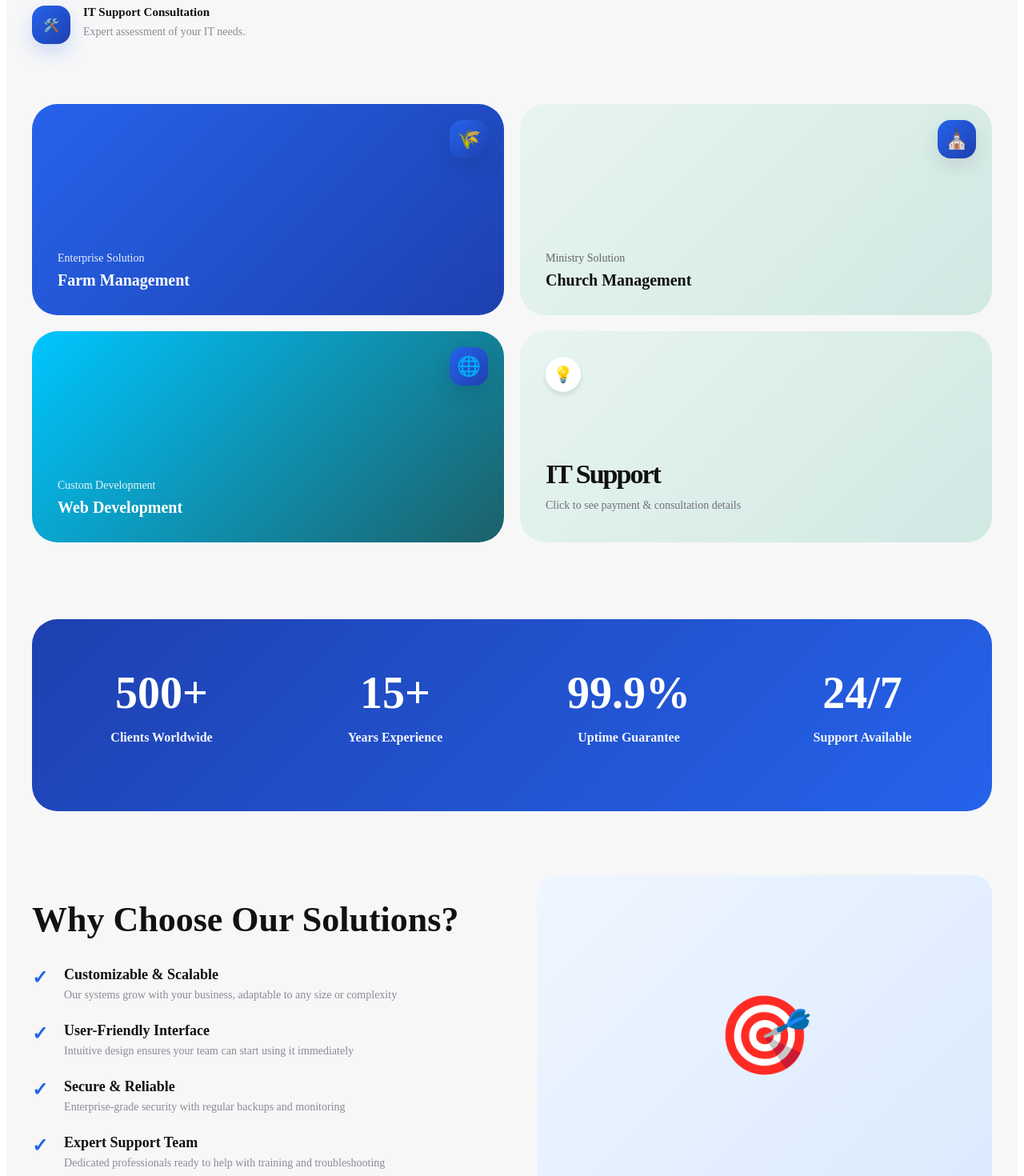
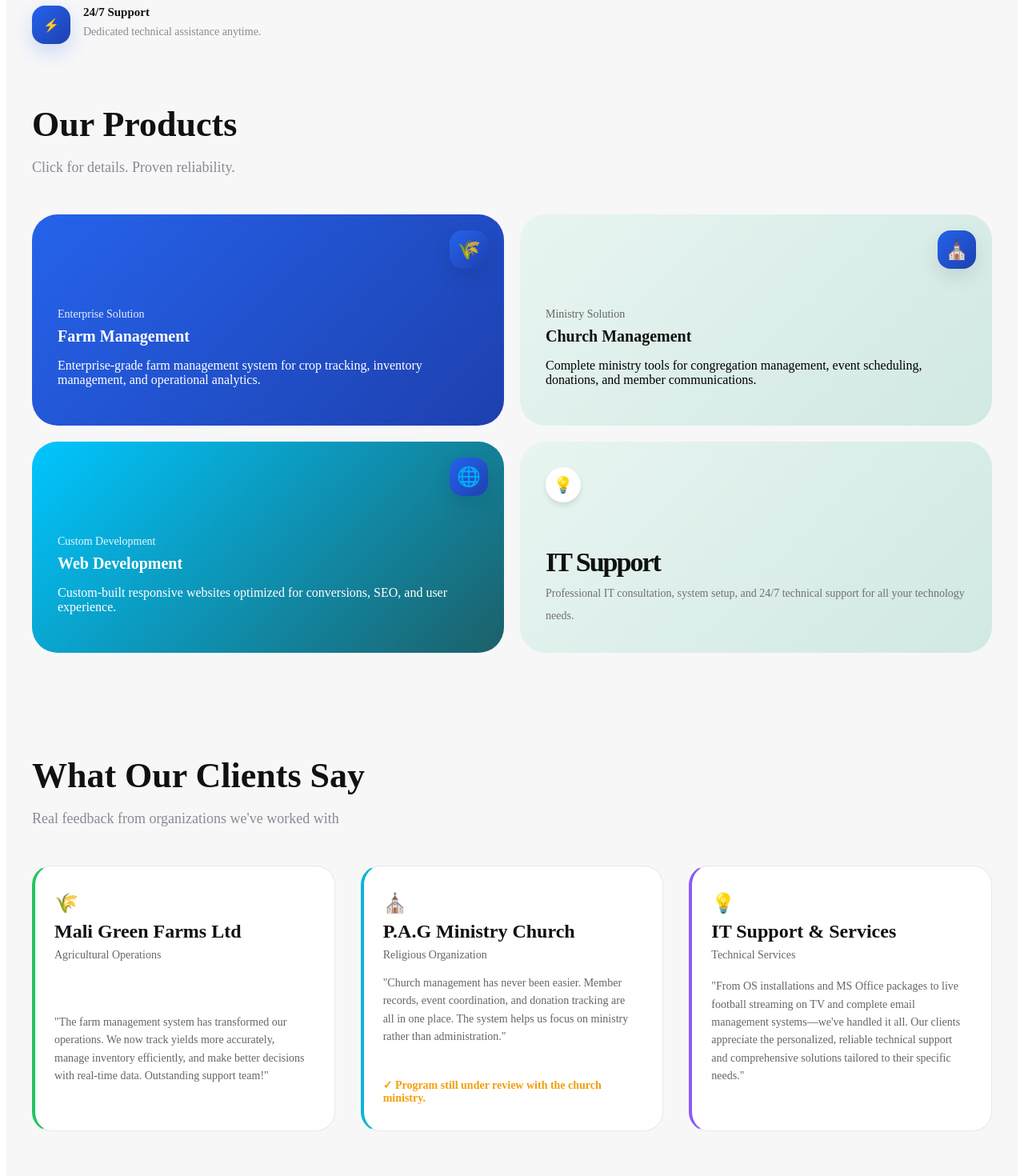
Before and after one commit to badakomora/oceancrashkenya, a React (Create React App) app: page / in a window 1280 px wide. Shown: the part 700-2170 px from the top of the page at 80% size. Built offline with nearby package versions, Linux system fonts and the light colour scheme.

Commit message:
generally

```diff
--- a/src/component/Home.tsx
+++ b/src/component/Home.tsx
@@ -101,10 +101,13 @@ const styles = {
     gap: "4rem",
     alignItems: "center",
     padding: "4rem 0 0",
-    // backgroundImage: "url('https://encrypted-tbn0.gstatic.com/images?q=tbn:ANd9GcRCTwWXrAQ4rszEKaZpLhTfkM4aDUhmhV-EFkVBkhBsPjcEalno8A_32QnY&s=10')",
   } as CSSProperties,
 
   heroLeft: {
+    animation: "fadeUp 1s ease",
+  } as CSSProperties & { animation: string },
+
+  heroRight: {
     animation: "fadeUp 1s ease",
   } as CSSProperties & { animation: string },
 
@@ -214,10 +217,112 @@ const styles = {
     lineHeight: "1.5rem",
   } as CSSProperties,
 
-  heroRight: {
+  productsSection: {
+    marginTop: "6rem",
+    paddingTop: "2rem",
+  } as CSSProperties,
+
+  productsTitle: {
+    fontSize: "2.75rem",
+    fontWeight: 900,
+    color: "#111",
+    marginBottom: "0.5rem",
+    margin: 0,
+  } as CSSProperties,
+
+  productsSubtitle: {
+    fontSize: "1.125rem",
+    color: "#8a8a95",
+    marginBottom: "3rem",
+  } as CSSProperties,
+
+  productGrid: {
+    display: "grid" as const,
+    gridTemplateColumns: "1fr",
+    gap: "2rem",
+  } as CSSProperties,
+
+  featuredCard: {
     position: "relative" as const,
-    animation: "fadeUp 1s ease",
-  } as CSSProperties & { animation: string },
+    borderRadius: "2rem",
+    overflow: "hidden" as const,
+    background: "linear-gradient(135deg, #2563eb 0%, #1e40af 100%)",
+    padding: "3rem",
+    display: "flex" as const,
+    flexDirection: "column" as const,
+    justifyContent: "space-between",
+    minHeight: "320px",
+    cursor: "pointer",
+    transition: "0.45s ease",
+    color: "white",
+  } as CSSProperties,
+
+  productCard: {
+    position: "relative" as const,
+    borderRadius: "1.5rem",
+    overflow: "hidden" as const,
+    background: "white",
+    padding: "2rem",
+    display: "flex" as const,
+    flexDirection: "column" as const,
+    justifyContent: "space-between",
+    minHeight: "220px",
+    cursor: "pointer",
+    transition: "0.35s ease",
+    border: "1px solid #e7e7ef",
+  } as CSSProperties,
+
+  productBadge: {
+    display: "inline-flex" as const,
+    alignItems: "center",
+    gap: "0.5rem",
+    fontSize: "0.875rem",
+    fontWeight: 600,
+    marginBottom: "1rem",
+    width: "fit-content",
+  } as CSSProperties,
+
+  badgeLight: {
+    color: "rgba(255, 255, 255, 0.8)",
+  } as CSSProperties,
+
+  badgeDark: {
+    color: "#1e40af",
+  } as CSSProperties,
+
+  productIcon: {
+    fontSize: "2.5rem",
+    marginBottom: "1rem",
+  } as CSSProperties,
+
+  productTitle: {
+    fontSize: "1.5rem",
+    fontWeight: 700,
+    margin: "0 0 0.75rem 0",
+  } as CSSProperties,
+
+  productGoal: {
+    fontSize: "0.875rem",
+    lineHeight: "1.6",
+    margin: "0 0 1.5rem 0",
+    opacity: 0.9,
+  } as CSSProperties,
+
+  productAction: {
+    display: "inline-flex" as const,
+    alignItems: "center",
+    gap: "0.5rem",
+    fontSize: "0.875rem",
+    fontWeight: 600,
+    color: "inherit",
+    textDecoration: "none",
+  } as CSSProperties,
+
+  productGridSmall: {
+    display: "grid" as const,
+    gridTemplateColumns: "repeat(auto-fit, minmax(280px, 1fr))",
+    gap: "2rem",
+  } as CSSProperties,
 
   cardGrid: {
     display: "grid" as const,
@@ -611,6 +716,15 @@ const keyframes = `
     transform: translateY(-8px);
   }
 
+  [data-featured-card]:hover {
+    transform: translateY(-4px);
+  }
+
+  [data-product-card]:hover {
+    transform: translateY(-4px);
+    box-shadow: 0 12px 24px rgba(37, 99, 235, 0.15);
+  }
+
   [data-primary-btn]:hover {
     transform: translateY(-4px);
     box-shadow: 0 15px 35px rgba(45, 122, 94, 0.25);
@@ -632,8 +746,8 @@ const keyframes = `
 
 const Header: React.FC = () => {
   const handleContactClick = () => {
-    window.location.href =
-      "mailto:oceancrashkenya@gmail.com?subject=Inquiry&body=Hello";
+    const footerSection = document.querySelector("[data-footer-section]");
+    footerSection?.scrollIntoView({ behavior: "smooth" });
   };
 
   const handleLogoClick = () => {
@@ -657,9 +771,13 @@ const Header: React.FC = () => {
 
 interface HeroSectionProps {
   onPaymentClick: (service: string) => void;
+  onExploreClick: () => void;
 }
 
-const HeroSection: React.FC<HeroSectionProps> = ({ onPaymentClick }) => (
+const HeroSection: React.FC<HeroSectionProps> = ({
+  onPaymentClick,
+  onExploreClick,
+}) => (
   <div style={styles.heroContainer} data-hero-container>
     <div style={styles.heroLeft}>
       <span style={styles.badge}>🚀 Custom Business Solutions</span>
@@ -677,20 +795,21 @@ const HeroSection: React.FC<HeroSectionProps> = ({ onPaymentClick }) => (
         <button
           style={styles.primaryBtn}
           data-primary-btn
-          onClick={() => {
-            document
-              .querySelector("[data-hero-container]")
-              ?.scrollIntoView({ behavior: "smooth" });
-          }}
+          onClick={onExploreClick}
         >
-          Explore Solutions
+          Explore Products
         </button>
         <button
           style={styles.secondaryBtn}
           data-secondary-btn
-          onClick={() => onPaymentClick("itsupport")}
+          onClick={() => {
+            const reviewsSection = document.querySelector(
+              "[data-reviews-section]",
+            );
+            reviewsSection?.scrollIntoView({ behavior: "smooth" });
+          }}
         >
-          IT Support Payment Info
+          See Customer Reviews
           <span>↗</span>
         </button>
       </div>
@@ -698,24 +817,24 @@ const HeroSection: React.FC<HeroSectionProps> = ({ onPaymentClick }) => (
       <div style={styles.featuresGrid}>
         {[
           {
-            icon: "🌾",
-            title: "Farm Management System",
-            desc: "Customizable for any farm size or crop type.",
+            icon: "📊",
+            title: "Business Analytics",
+            desc: "Real-time insights and performance metrics.",
           },
           {
-            icon: "⛪",
-            title: "Church Management System",
-            desc: "Complete ministry and congregation tools.",
+            icon: "☁️",
+            title: "Cloud Integration",
+            desc: "Seamless data sync across all platforms.",
           },
           {
-            icon: "🌐",
-            title: "Website Development",
-            desc: "Custom web solutions for any industry.",
+            icon: "🔐",
+            title: "Enterprise Security",
+            desc: "Bank-level encryption and compliance.",
           },
           {
-            icon: "🛠️",
-            title: "IT Support Consultation",
-            desc: "Expert assessment of your IT needs.",
+            icon: "⚡",
+            title: "24/7 Support",
+            desc: "Dedicated technical assistance anytime.",
           },
         ].map((feature, idx) => (
           <div key={idx} style={styles.featureItem}>
@@ -731,7 +850,11 @@ const HeroSection: React.FC<HeroSectionProps> = ({ onPaymentClick }) => (
       </div>
     </div>
 
-    <div style={styles.heroRight}>
+    <div style={styles.heroRight} data-products-section>
+      <h2 style={styles.productsTitle}>Our Products</h2>
+      <p style={styles.productsSubtitle}>
+        Click for details. Proven reliability.
+      </p>
       <div style={styles.cardGrid}>
         {/* Card 1 - Farm Management */}
         <div
@@ -760,6 +883,10 @@ const HeroSection: React.FC<HeroSectionProps> = ({ onPaymentClick }) => (
             >
               Farm Management
             </h4>
+            <p>
+              Enterprise-grade farm management system for crop tracking,
+              inventory management, and operational analytics.
+            </p>
           </div>
         </div>
 
@@ -791,6 +918,10 @@ const HeroSection: React.FC<HeroSectionProps> = ({ onPaymentClick }) => (
             >
               Church Management
             </h4>
+            <p>
+              Complete ministry tools for congregation management, event
+              scheduling, donations, and member communications.
+            </p>
           </div>
         </div>
 
@@ -821,6 +952,10 @@ const HeroSection: React.FC<HeroSectionProps> = ({ onPaymentClick }) => (
             >
               Web Development
             </h4>
+            <p>
+              Custom-built responsive websites optimized for conversions, SEO,
+              and user experience.
+            </p>
           </div>
         </div>
 
@@ -846,7 +981,8 @@ const HeroSection: React.FC<HeroSectionProps> = ({ onPaymentClick }) => (
               IT Support
             </h3>
             <p style={{ ...styles.promoDesc, margin: 0 }}>
-              Click to see payment & consultation details
+              Professional IT consultation, system setup, and 24/7 technical
+              support for all your technology needs.
             </p>
           </div>
         </div>
@@ -854,6 +990,156 @@ const HeroSection: React.FC<HeroSectionProps> = ({ onPaymentClick }) => (
     </div>
   </div>
 );
+
+const ReviewsSection: React.FC = () => {
+  return (
+    <div style={styles.productsSection} data-reviews-section>
+      <h2 style={styles.productsTitle}>What Our Clients Say</h2>
+      <p style={styles.productsSubtitle}>
+        Real feedback from organizations we've worked with
+      </p>
+
+      <div
+        style={{
+          display: "grid",
+          gridTemplateColumns: "repeat(auto-fit, minmax(300px, 1fr))",
+          gap: "2rem",
+          marginTop: "3rem",
+        }}
+      >
+        {/* Mali Green Farms Ltd Review */}
+        <div
+          style={{
+            ...styles.productCard,
+            borderLeft: "4px solid #22c55e",
+            paddingLeft: "1.5rem",
+          }}
+        >
+          <div style={{ marginBottom: "1rem" }}>
+            <div style={{ fontSize: "1.5rem", marginBottom: "0.5rem" }}>🌾</div>
+            <h3
+              style={{
+                ...styles.productTitle,
+                margin: "0 0 0.5rem 0",
+                color: "#111",
+              }}
+            >
+              Mali Green Farms Ltd
+            </h3>
+            <p
+              style={{
+                margin: 0,
+                fontSize: "0.875rem",
+                color: "#666",
+                fontWeight: 500,
+              }}
+            >
+              Agricultural Operations
+            </p>
+          </div>
+          <p
+            style={{ ...styles.productGoal, color: "#555", lineHeight: "1.6" }}
+          >
+            "The farm management system has transformed our operations. We now
+            track yields more accurately, manage inventory efficiently, and make
+            better decisions with real-time data. Outstanding support team!"
+          </p>
+        </div>
+
+        {/* P.A.G Ministry Church Review */}
+        <div
+          style={{
+            ...styles.productCard,
+            borderLeft: "4px solid #06b6d4",
+            paddingLeft: "1.5rem",
+          }}
+        >
+          <div style={{ marginBottom: "1rem" }}>
+            <div style={{ fontSize: "1.5rem", marginBottom: "0.5rem" }}>⛪</div>
+            <h3
+              style={{
+                ...styles.productTitle,
+                margin: "0 0 0.5rem 0",
+                color: "#111",
+              }}
+            >
+              P.A.G Ministry Church
+            </h3>
+            <p
+              style={{
+                margin: 0,
+                fontSize: "0.875rem",
+                color: "#666",
+                fontWeight: 500,
+              }}
+            >
+              Religious Organization
+            </p>
+          </div>
+          <p
+            style={{ ...styles.productGoal, color: "#555", lineHeight: "1.6" }}
+          >
+            "Church management has never been easier. Member records, event
+            coordination, and donation tracking are all in one place. The system
+            helps us focus on ministry rather than administration."
+          </p>
+          <p
+            style={{
+              fontSize: "0.875rem",
+              color: "#f59e0b",
+              fontWeight: 600,
+              marginTop: "1rem",
+              marginBottom: 0,
+            }}
+          >
+            ✓ Program still under review with the church ministry.
+          </p>
+        </div>
+
+        {/* IT Support Review */}
+        <div
+          style={{
+            ...styles.productCard,
+            borderLeft: "4px solid #8b5cf6",
+            paddingLeft: "1.5rem",
+          }}
+        >
+          <div style={{ marginBottom: "1rem" }}>
+            <div style={{ fontSize: "1.5rem", marginBottom: "0.5rem" }}>💡</div>
+            <h3
+              style={{
+                ...styles.productTitle,
+                margin: "0 0 0.5rem 0",
+                color: "#111",
+              }}
+            >
+              IT Support & Services
+            </h3>
+            <p
+              style={{
+                margin: 0,
+                fontSize: "0.875rem",
+                color: "#666",
+                fontWeight: 500,
+              }}
+            >
+              Technical Services
+            </p>
+          </div>
+          <p
+            style={{ ...styles.productGoal, color: "#555", lineHeight: "1.6" }}
+          >
+            "From OS installations and MS Office packages to live football
+            streaming on TV and complete email management systems—we've handled
+            it all. Our clients appreciate the personalized, reliable technical
+            support and comprehensive solutions tailored to their specific
+            needs."
+          </p>
+        </div>
+      </div>
+    </div>
+  );
+};
 
 interface PaymentModalProps {
   isOpen: boolean;
@@ -869,10 +1155,10 @@ const PaymentModal: React.FC<PaymentModalProps> = ({
   if (!isOpen) return null;
 
   const serviceMessages: Record<string, string> = {
-    farm: "I am interested in your Farm Management System solution.",
-    church: "I am interested in your Church Management System solution.",
+    farm: "I am interested in your Farm Management System.",
+    church: "I am interested in your Church Management System.",
     website: "I am interested in your Web Development services.",
-    itsupport: "I am interested in your IT Support and Consultation services.",
+    itsupport: "I am interested in your IT Support and consultation services.",
   };
 
   const emailSubject = `Inquiry about ${selectedService || "your services"}`;
@@ -1002,11 +1288,11 @@ const PaymentModal: React.FC<PaymentModalProps> = ({
 const StatsSection: React.FC = () => (
   <div style={styles.statsSection}>
     <div style={styles.statItem}>
-      <div style={styles.statNumber}>500+</div>
+      <div style={styles.statNumber}>50+</div>
       <p style={styles.statLabel}>Clients Worldwide</p>
     </div>
     <div style={styles.statItem}>
-      <div style={styles.statNumber}>15+</div>
+      <div style={styles.statNumber}>7+</div>
       <p style={styles.statLabel}>Years Experience</p>
     </div>
     <div style={styles.statItem}>
@@ -1069,15 +1355,6 @@ const BenefitsSection: React.FC = () => (
   </div>
 );
 
-// const BrandSection: React.FC = () => (
-//   <div style={styles.brandsSection}>
-//     <p style={styles.brandsText}>
-//       ✓ Farm Management &nbsp; ✓ Church Systems &nbsp; ✓ Web Development &nbsp;
-//       ✓ IT Support
-//     </p>
-//   </div>
-// );
-
 const Footer: React.FC = () => (
   <footer
     style={{
@@ -1087,6 +1364,7 @@ const Footer: React.FC = () => (
       borderRadius: "0 0 10px 10px",
       padding: "4rem 2rem 2rem",
     }}
+    data-footer-section
   >
     <div
       style={{
@@ -1143,7 +1421,8 @@ const Footer: React.FC = () => (
 
       {/* Contact */}
       <div>
-        <h3 style={{ marginBottom: "1rem" }}>Contact</h3>
+        <h3 style={{ marginBottom: "1rem" }}>Contact Us</h3>
+        <p>Have questions or want to learn more? Reach out to us!</p>
 
         <div
           style={{
@@ -1184,6 +1463,7 @@ const Footer: React.FC = () => (
     </div>
   </footer>
 );
+
 // ============================================================================
 // Main Page
 // ============================================================================
@@ -1197,12 +1477,21 @@ export default function Home() {
     setShowPaymentModal(true);
   };
 
+  const handleExploreClick = () => {
+    const productsSection = document.querySelector("[data-products-section]");
+    productsSection?.scrollIntoView({ behavior: "smooth" });
+  };
+
   return (
     <>
       <style>{keyframes}</style>
       <main style={styles.main}>
         <Header />
-        <HeroSection onPaymentClick={handlePaymentClick} />
+        <HeroSection
+          onPaymentClick={handlePaymentClick}
+          onExploreClick={handleExploreClick}
+        />
+        <ReviewsSection />
         <StatsSection />
         <BenefitsSection />
         <PaymentModal
```
